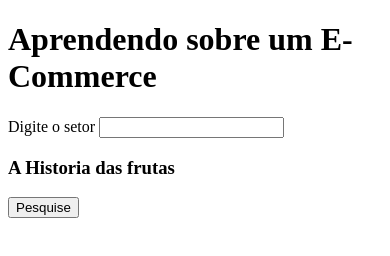
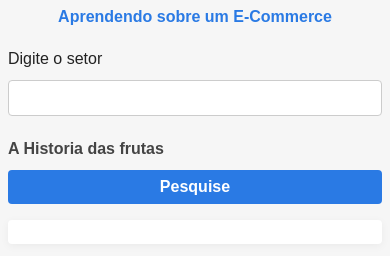
Before and after one commit to Elton2201/E-Commerce-em-Js, a plain HTML site: page index.html in a window 390 px wide. Drawn offline with Linux system fonts and the light colour scheme.

Commit message:
Atualiza CSS responsivo

```diff
--- a/index.html
+++ b/index.html
@@ -2,8 +2,97 @@
 <html>
 <head>
   <title>Entendendo setores de um E-Commerce</title>
+
+  <style>
+
+    /* ...arquivo: index.css... */
+
+/* Reset básico */
+* {
+  margin: 0;
+  padding: 0;
+  box-sizing: border-box;
+}
+
+body {
+  font-family: Arial, Helvetica, sans-serif;
+  background: #f6f6f6;
+  color: #222;
+  padding: 20px;
+}
+
+h1 {
+  text-align: center;
+  margin-bottom: 24px;
+  color: #2a7ae4;
+}
+
+label, input, button {
+  display: block;
+  width: 100%;
+  max-width: 400px;
+  margin: 12px auto;
+  font-size: 1rem;
+}
+
+input {
+  padding: 8px;
+  border: 1px solid #ccc;
+  border-radius: 4px;
+}
+
+button {
+  background: #2a7ae4;
+  color: #fff;
+  border: none;
+  padding: 10px;
+  border-radius: 4px;
+  cursor: pointer;
+  font-weight: bold;
+  transition: background 0.2s;
+}
+
+button:hover {
+  background: #1e5bb8;
+}
+
+h3 {
+  margin: 24px auto 12px auto;
+  max-width: 400px;
+  color: #444;
+}
+
+p#text {
+  max-width: 400px;
+  margin: 16px auto;
+  font-size: 1.1rem;
+  background: #fff;
+  padding: 12px;
+  border-radius: 4px;
+  box-shadow: 0 2px 8px rgba(0,0,0,0.05);
+}
+
+/* Responsividade */
+@media (max-width: 600px) {
+  body {
+    padding: 8px;
+  }
+  h1, h3, label, input, button, p#text {
+    max-width: 98vw;
+    font-size: 1rem;
+  }
+  button {
+    padding: 8px;
+  }
+}
+  </style>
 </head>
 <body>
+
+
+</style>
+
+
   <h1>Aprendendo sobre um E-Commerce</h1>
 
   <label for="Pesquisa">Digite o setor</label>
```
